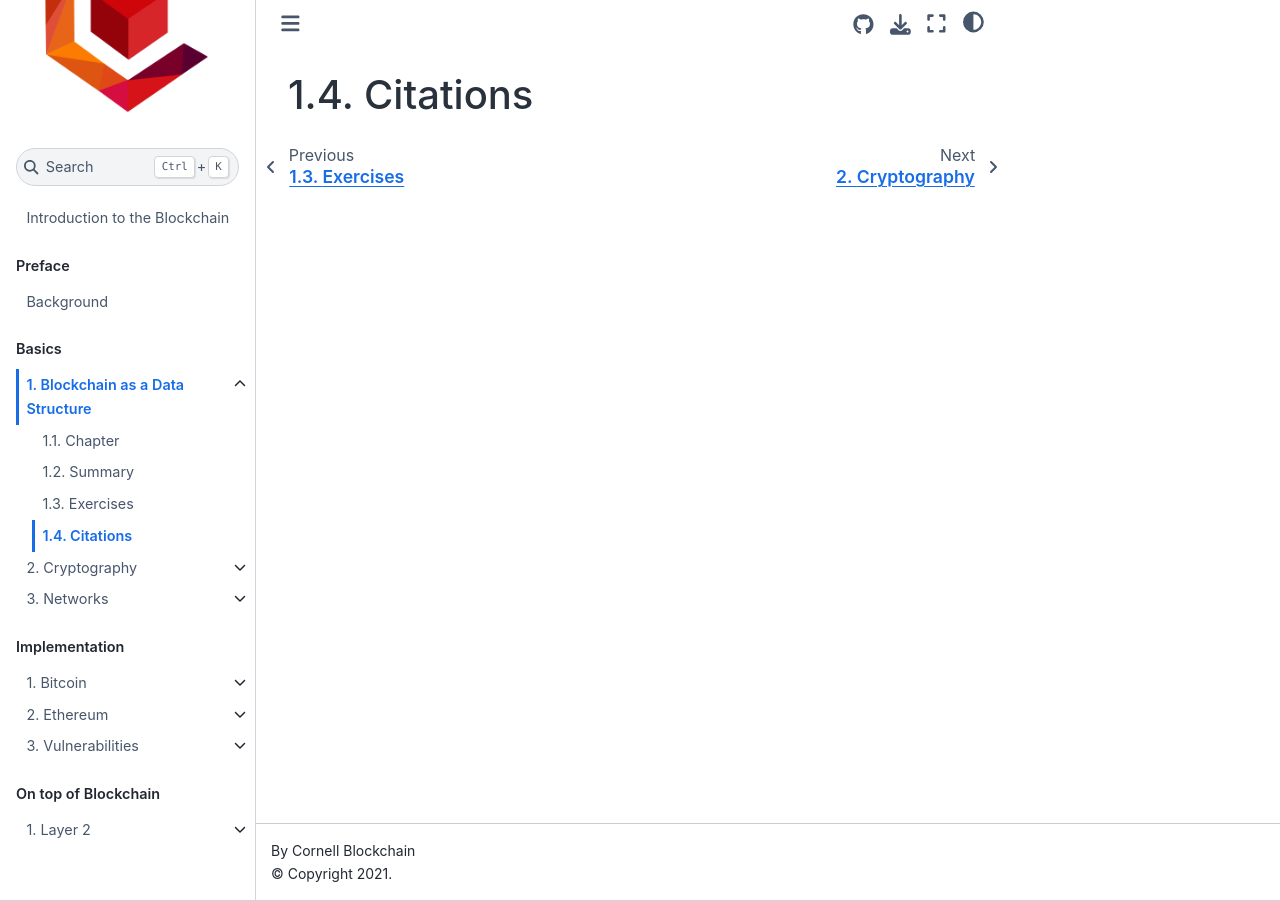
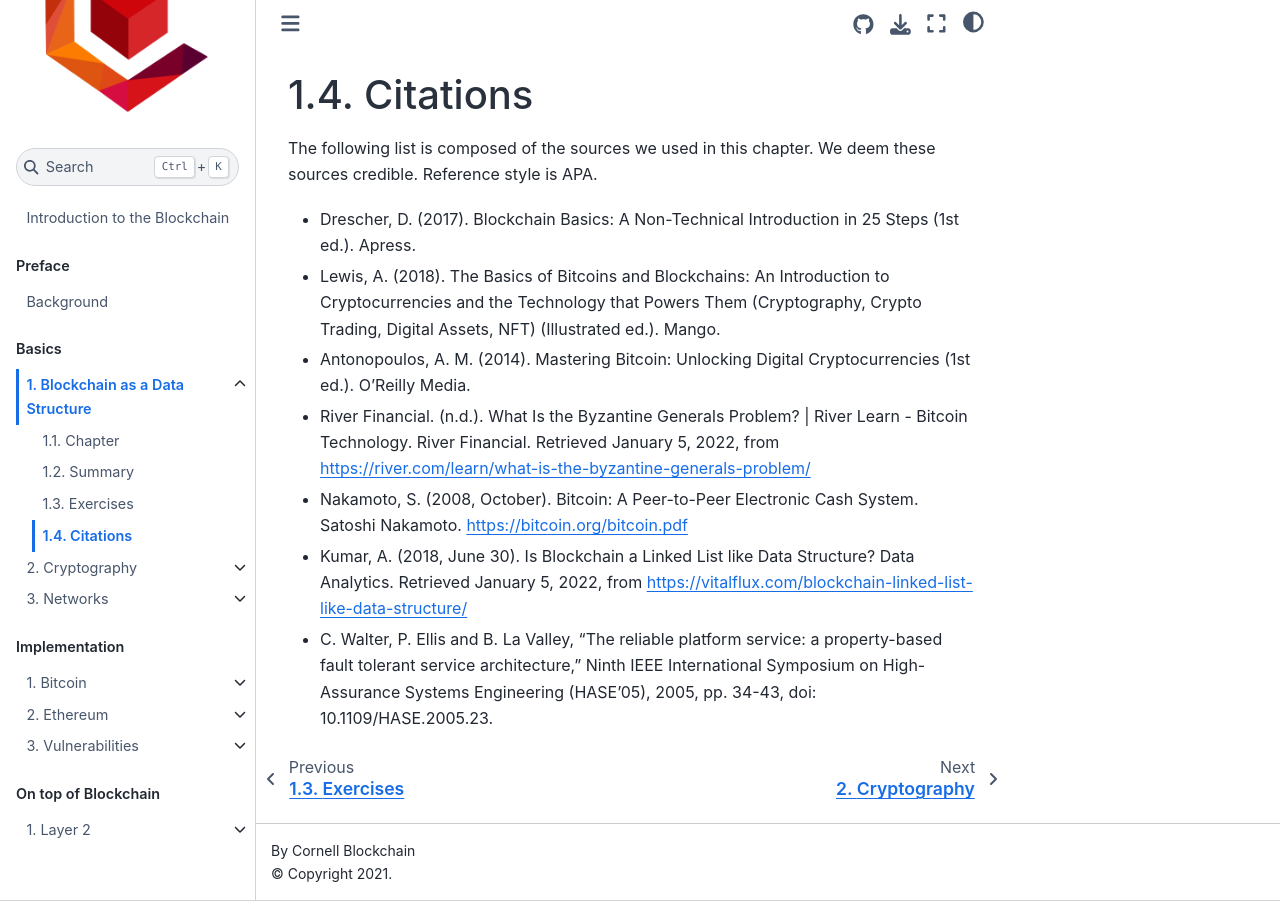
Before and after one commit to DanielMistrik/Intro2Blockchain, a Jupyter Book: the page built from chapters/baad/citations.md, in a window 1280 px wide. Built offline with Jupyter Book 1.0.4 settings and Sphinx 7.4.7 and the Sphinx Book theme 1.1.4, drawn with Linux system fonts in a browser that asks for light colours.

Commit message:
Citations and intro for the 1st chapter.

```diff
--- a/_config.yml
+++ b/_config.yml
@@ -3,7 +3,7 @@
 
 title: An Introduction to the Blockchain
 author: Cornell Blockchain
-copyright: 2021
+copyright: "2021"
 logo: logo.png
 
 # Force re-execution of notebooks on each build.
--- a/chapters/baad/citations.md
+++ b/chapters/baad/citations.md
@@ -1 +1,11 @@
 # Citations
+The following list is composed of the sources we used in this
+chapter. We deem these sources credible. Reference style is APA.
+
+* Drescher, D. (2017). Blockchain Basics: A Non-Technical Introduction in 25 Steps (1st ed.). Apress.
+* Lewis, A. (2018). The Basics of Bitcoins and Blockchains: An Introduction to Cryptocurrencies and the Technology that Powers Them (Cryptography, Crypto Trading, Digital Assets, NFT) (Illustrated ed.). Mango.
+* Antonopoulos, A. M. (2014). Mastering Bitcoin: Unlocking Digital Cryptocurrencies (1st ed.). O’Reilly Media.
+* River Financial. (n.d.). What Is the Byzantine Generals Problem? | River Learn - Bitcoin Technology. River Financial. Retrieved January 5, 2022, from https://river.com/learn/what-is-the-byzantine-generals-problem/
+* Nakamoto, S. (2008, October). Bitcoin: A Peer-to-Peer Electronic Cash System. Satoshi Nakamoto. https://bitcoin.org/bitcoin.pdf
+* Kumar, A. (2018, June 30). Is Blockchain a Linked List like Data Structure? Data Analytics. Retrieved January 5, 2022, from https://vitalflux.com/blockchain-linked-list-like-data-structure/
+* C. Walter, P. Ellis and B. La Valley, "The reliable platform service: a property-based fault tolerant service architecture," Ninth IEEE International Symposium on High-Assurance Systems Engineering (HASE'05), 2005, pp. 34-43, doi: 10.1109/HASE.2005.23.
```
Also changed, not shown: chapters/Example.md (deleted, +0 -125 lines), chapters/baad/title.md (+3 -0 lines), chapters/ethereum/citations.md (+1 -1 lines), chapters/generic_citations.md (deleted), chapters/generic_questions.md (deleted), chapters/generic_summary.md (deleted), chapters/generic_text.md (deleted), notebooks.ipynb (deleted), 1 other file.
